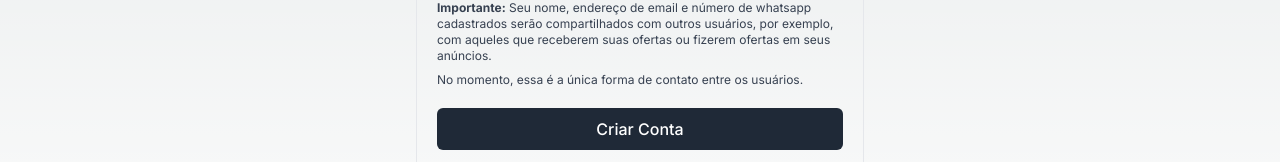
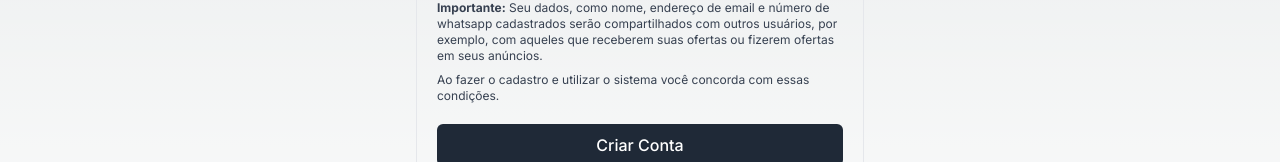
Before and after one commit to devfel/tabuai, a Next.js app: page /signin in a window 1280 px wide. Shown: the part 758-920 px from the top of the page. Built offline with nearby package versions, Linux system fonts and the light colour scheme; no server answers.

Commit message:
changing information on sign in

```diff
--- a/src/app/signin/page.js
+++ b/src/app/signin/page.js
@@ -177,9 +177,9 @@ const SigninPage = () => {
         </div>
         <div>
           <p className="block mb-2 text-xs text-gray-700 dark:text-gray-300">
-            <span className="font-bold">Importante:</span> Seu nome, endereço de email e número de whatsapp cadastrados serão compartilhados com outros usuários, por exemplo, com aqueles que receberem suas ofertas ou fizerem ofertas em seus anúncios.
+            <span className="font-bold">Importante:</span> Seu dados, como nome, endereço de email e número de whatsapp cadastrados serão compartilhados com outros usuários, por exemplo, com aqueles que receberem suas ofertas ou fizerem ofertas em seus anúncios.
           </p>
-          <p className="block mb-1 text-xs text-gray-700 dark:text-gray-300">No momento, essa é a única forma de contato entre os usuários.</p>
+          <p className="block mb-1 text-xs text-gray-700 dark:text-gray-300">Ao fazer o cadastro e utilizar o sistema você concorda com essas condições.</p>
         </div>
         <button type="submit" disabled={isLoading} className="w-full bg-gray-800 border border-transparent rounded-md py-2 px-4 font-medium text-white hover:bg-gray-950 focus:outline-none focus:ring-2 focus:ring-offset-2 focus:ring-gray-800 disabled:bg-gray-400 disabled:cursor-not-allowed">
           {isLoading ? (
```
